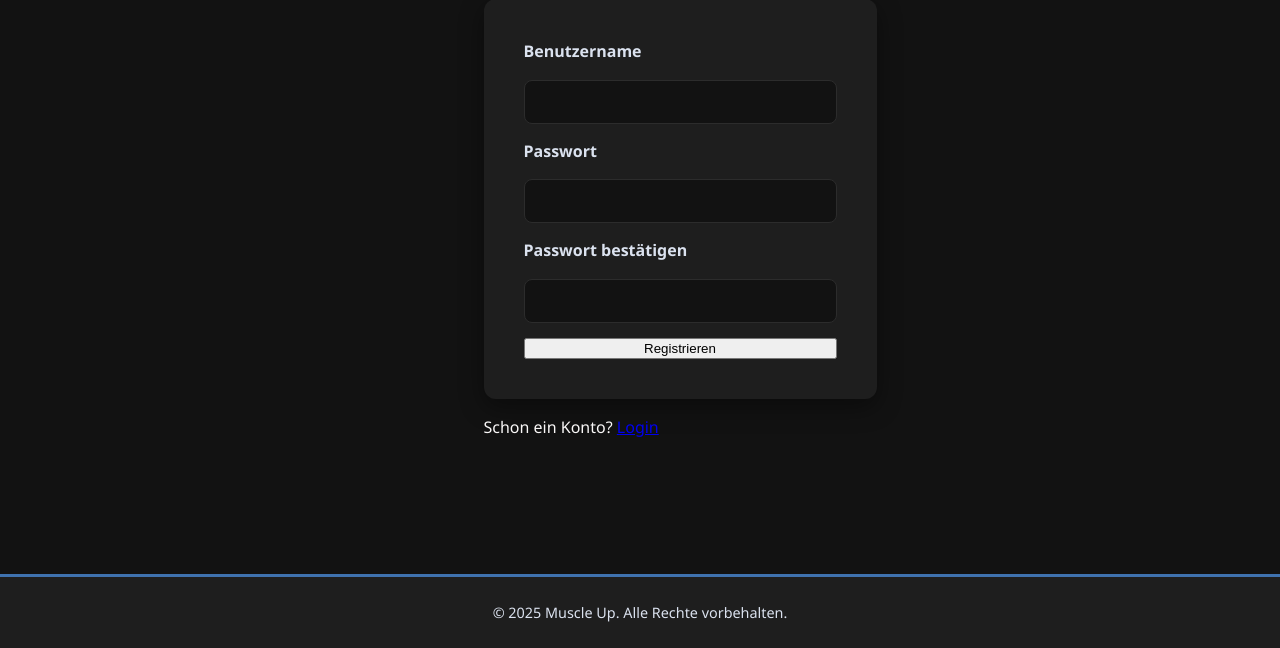
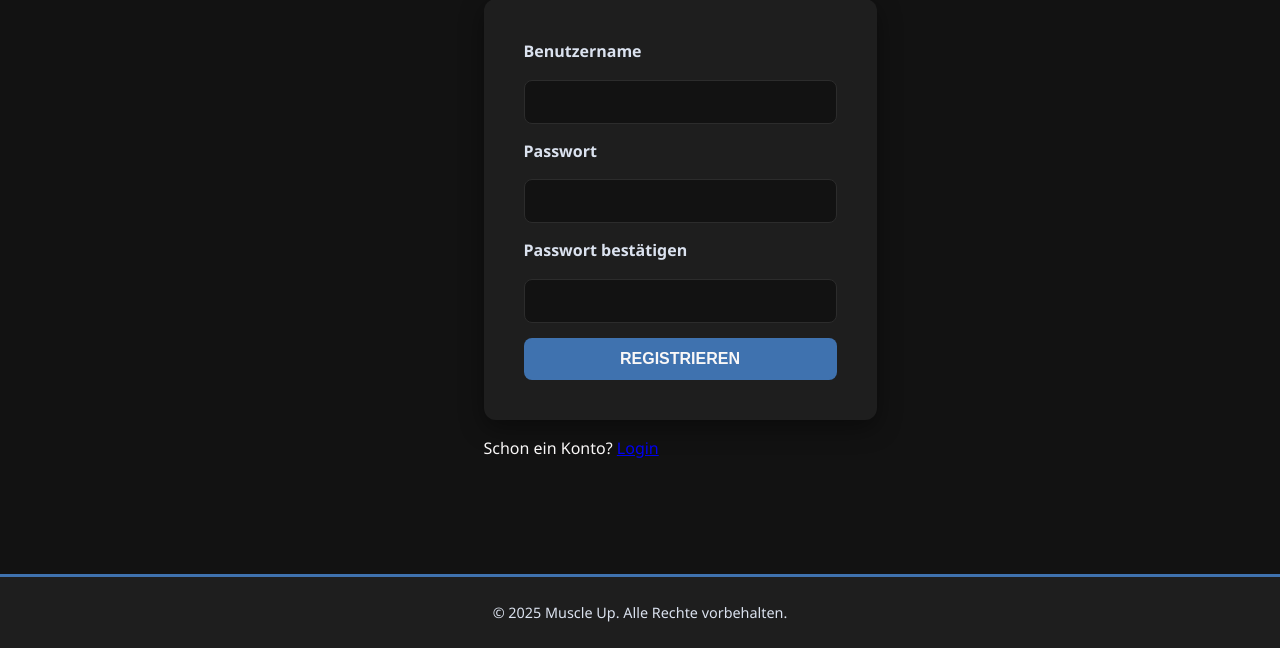
Before and after one commit to TendouToru/Muscle-UP, a Flask app: page /register in a window 1280 px wide. Shown: the part 226-874 px from the top of the page. Run offline with Flask 3, Linux system fonts and the light colour scheme; some libraries are stand-ins or nearby versions.

Commit message:
Update register.html

```diff
--- a/Muscle Up/templates/register.html
+++ b/Muscle Up/templates/register.html
@@ -25,7 +25,7 @@
                     <input type="password" id="password" name="password" required>
                     <label for="confirm_password">Passwort bestätigen</label>
                     <input type="password" id="confirm_password" name="confirm_password" required>
-                    <button type="submit">Registrieren</button>
+                    <button type="submit" class="button">Registrieren</button>
                 </form>
                 <p>Schon ein Konto? <a href="{{ url_for('login') }}">Login</a></p>
             </div>
```
